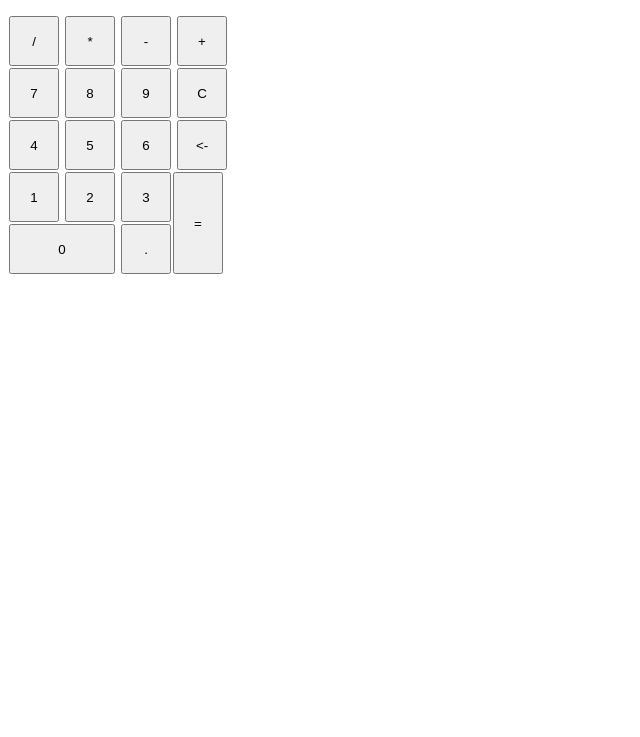
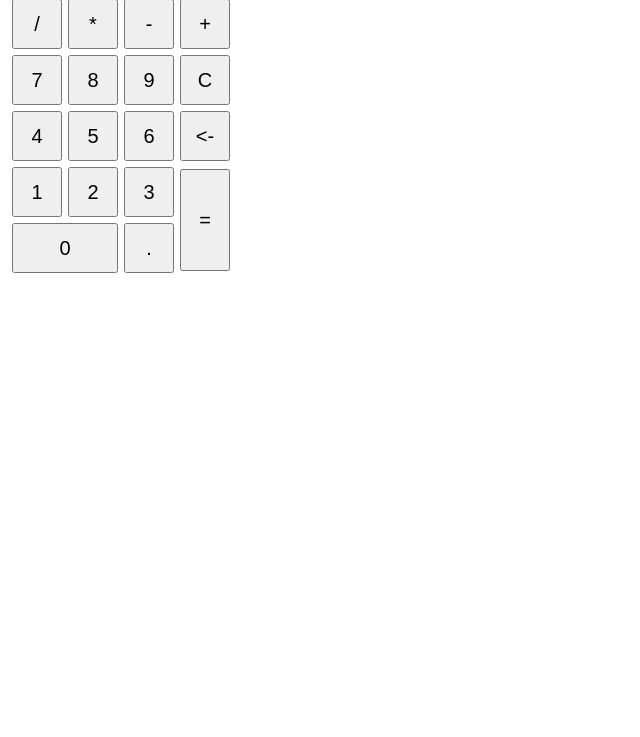
Before and after one commit to dmitry-sidorov/calculator, a plain HTML site: page index.html in a window 1280 px wide. Shown: the part 63-800 px from the top of the page, without its empty margins (0-640 px from the left). Drawn offline with Linux system fonts and the light colour scheme.

Commit message:
Rewrite html file to table

```diff
--- a/index.html
+++ b/index.html
@@ -6,35 +6,39 @@
 </head>
 <body>
   <div class="container">
-  <div class="seven-eight-container">
   <div class="display">1234567890</div>
-  <br>
-  <button class="operator divide">/</button>
-  <button class="operator multiply">*</button>
-  <button class="operator substruction">-</button>
-  <button class="operator addition">+</button>
-  <br>
-  <button class="digit seven">7</button>
-  <button class="digit eight">8</button>
-  <button class="digit nine">9</button>
-  <button class="operator clear">C</button>
-  <br>
-  <button class="digit four">4</button>
-  <button class="digit five">5</button>
-  <button class="digit six">6</button>
-  <button class="operator backspace"><-</button>
-  </div>
-  <div class="one-two-three-enter-container">
-  <div class="one-two-three-container">
-  <button class="digit one">1</button>
-  <button class="digit two">2</button>
-  <button class="digit three">3</button>
-  <br>
-  <button class="digit zero">0</button>
-  <button class="operator dot">.</button>
-  </div>
-  <button class="operator enter">=</button>
-  </div>
+  <table>
+    <tr>
+      <td><button class="operator divide">/</button></td>
+      <td><button class="operator multiply">*</button></td>
+      <td><button class="operator substruction">-</button></td>
+      <td><button class="operator addition">+</button></td>
+    </tr>
+    <tr>
+      <td><button class="digit seven">7</button></td>
+      <td><button class="digit eight">8</button></td>
+      <td><button class="digit nine">9</button></td>
+      <td><button class="operator clear">C</button></td>
+    </tr>
+    <tr>
+      <td><button class="digit four">4</button></td>
+      <td><button class="digit five">5</button></td>
+      <td><button class="digit six">6</button></td>
+      <td><button class="operator backspace"><-</button></td>
+    </tr>
+    <tr>
+      <td><button class="digit one">1</button></td>
+      <td><button class="digit two">2</button></td>
+      <td><button class="digit three">3</button></td>
+      <td rowspan="2"><button class="operator enter">=</button></td>
+    </tr>
+    <tr>
+      <td colspan="2"><button class="digit zero">0</button></td>
+      <td><button class="operator dot">.</button></td>
+    </tr>
+
+  </table>
+
 
 
   </div>
--- a/style.css
+++ b/style.css
@@ -11,15 +11,16 @@ button	{
 	margin: 1px;
 	height: 50px;
 	width: 50px;
-/*	margin: 1px;*/
+	font-size: 20px;
 }
 .display {
+	box-sizing: border-box;
 	height: 50px; width: 214px;
 	border: solid 1px;
 	text-align: right;
 	font-family: Arial;
 	font-size: 30px;
-	/*padding: 5px;*/
+	padding: 5px;
 }
 
 .zero {
@@ -28,11 +29,7 @@ button	{
 
 .enter {
 	height: 102px;
-	position: relative;
-	top: -26px;
-	left: -4px;
-	/*margin: 0;
-	padding: 0;*/
+
 }
 .one-two-three-container, .enter {
 	display: inline-block;
```
